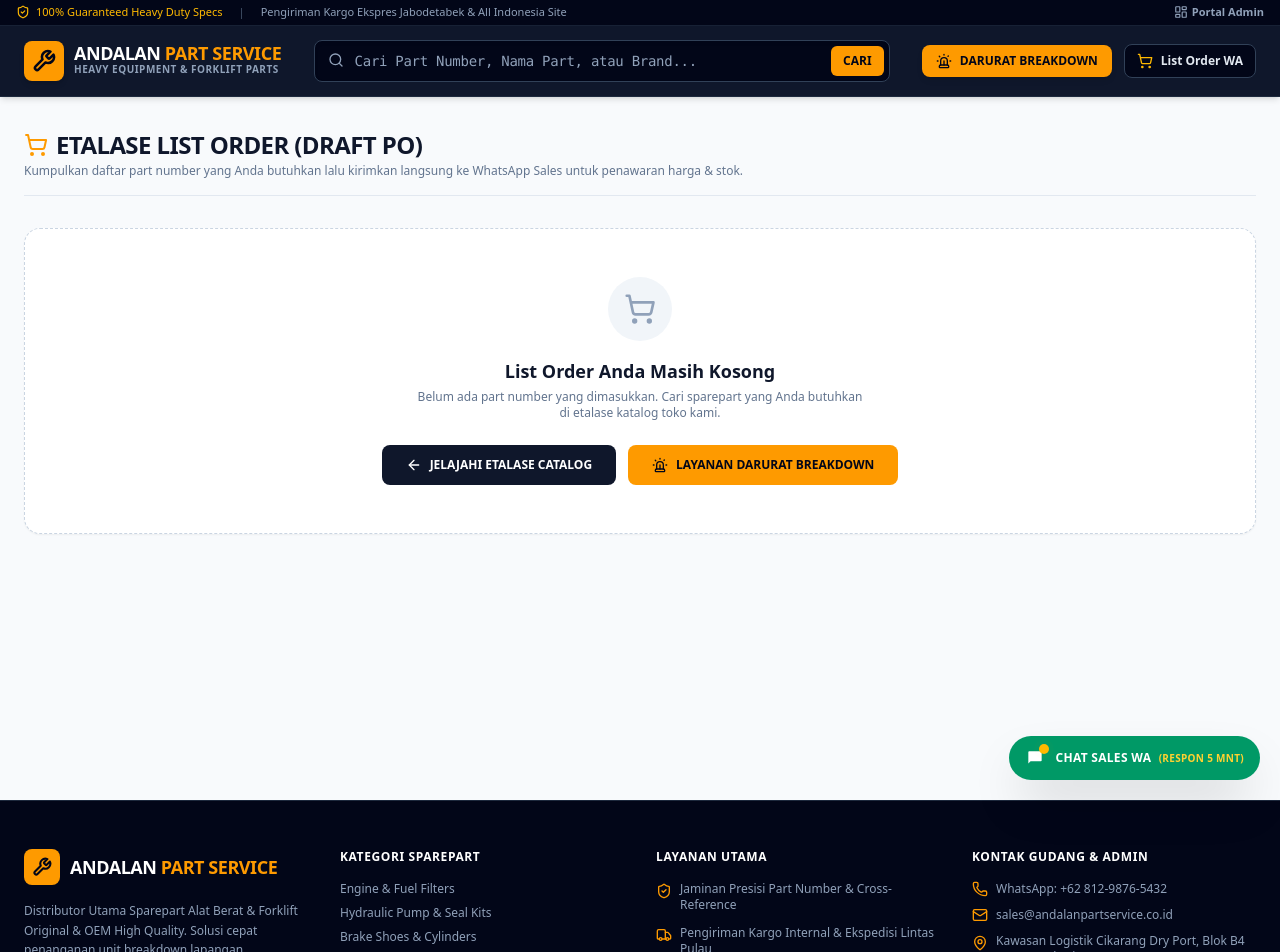
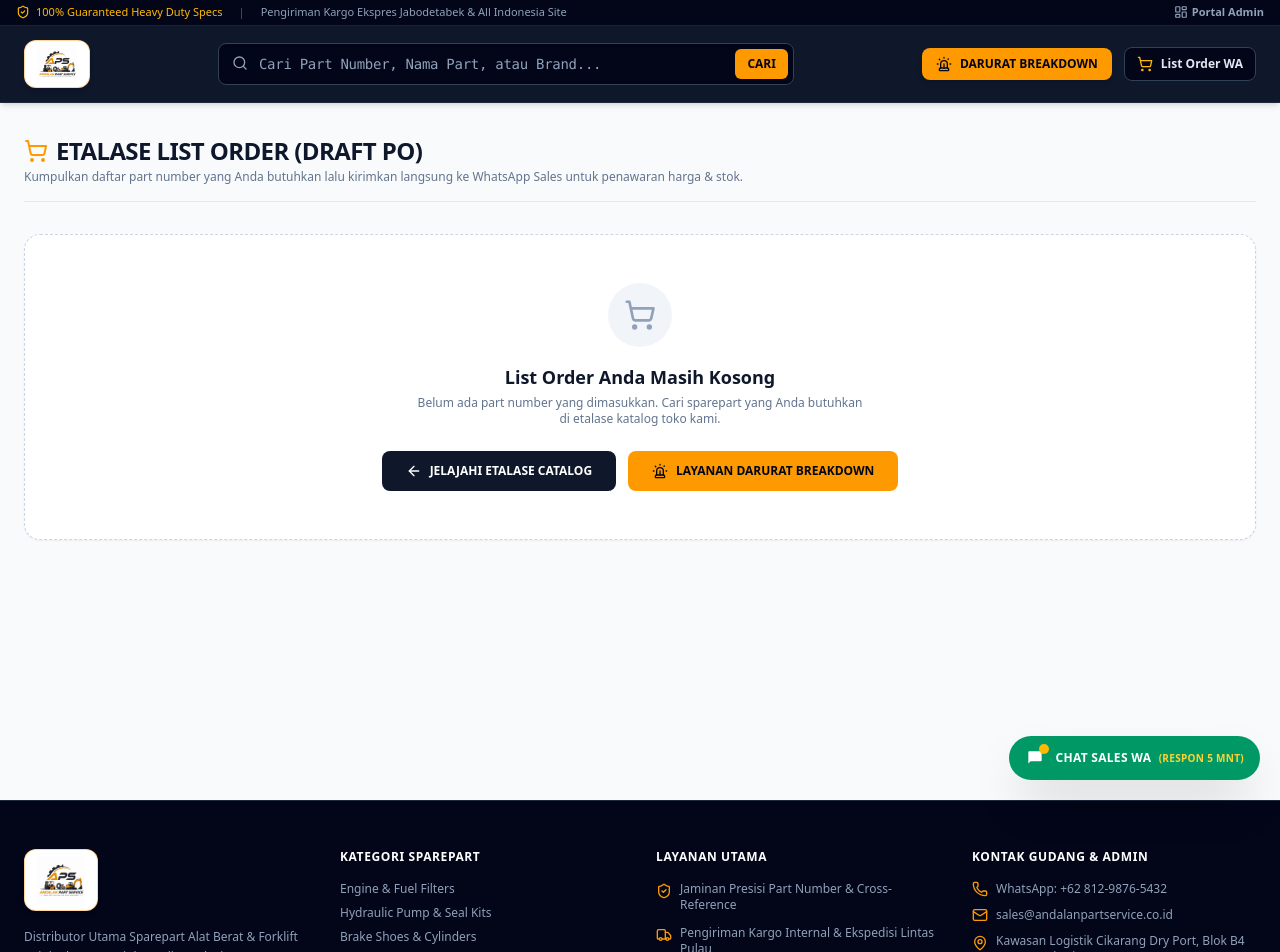
Before and after one commit to andalanpartservice-sketch/web-sparepart, a Next.js app: page /cart in a window 1280 px wide. Shown: the top 952 px of the page. Built offline with nearby package versions, Linux system fonts and the light colour scheme.

Commit message:
feat: replace text logo with official Andalan Part Service (APS) graphic logo

```diff
--- a/app/admin/layout.tsx
+++ b/app/admin/layout.tsx
@@ -1,6 +1,6 @@
 import React from 'react';
 import Link from 'next/link';
-import { Wrench, ShoppingBag, Siren, Package, Home } from 'lucide-react';
+import { ShoppingBag, Siren, Package, Home } from 'lucide-react';
 import { AdminAuthGuard } from '@/components/AdminAuthGuard';
 
 export default function AdminLayout({ children }: { children: React.ReactNode }) {
@@ -11,12 +11,17 @@
         <header className="sticky top-0 z-40 bg-slate-950 border-b border-slate-800 text-white shadow-md">
           <div className="mx-auto max-w-7xl px-4 sm:px-6 py-3.5 flex items-center justify-between">
             <div className="flex items-center gap-3">
-              <Link href="/admin" className="flex items-center gap-2">
-                <div className="flex h-9 w-9 items-center justify-center rounded-lg bg-amber-500 text-slate-950 font-black">
-                  <Wrench className="h-5 w-5 stroke-[2.5]" />
+              <Link href="/admin" className="flex items-center gap-2.5">
+                <div className="bg-white rounded-lg px-2.5 py-0.5 border border-amber-500/40 shadow-xs flex items-center h-10">
+                  {/* eslint-disable-next-html-element-suppression */}
+                  <img
+                    src="/logo.png"
+                    alt="Andalan Part Service Logo"
+                    className="h-8.5 w-auto object-contain"
+                  />
                 </div>
-                <span className="font-black uppercase tracking-tight text-sm sm:text-base text-white">
-                  ANDALAN <span className="text-amber-500">ADMIN</span>
+                <span className="font-black uppercase tracking-tight text-xs text-amber-400 bg-slate-900 px-2 py-1 rounded border border-slate-800">
+                  ADMIN PORTAL
                 </span>
               </Link>
               <span className="hidden sm:inline text-xs text-slate-500 font-bold border-l border-slate-800 pl-3">
--- a/components/Footer.tsx
+++ b/components/Footer.tsx
@@ -1,6 +1,6 @@
 import React from 'react';
 import Link from 'next/link';
-import { Wrench, Phone, Mail, MapPin, ShieldCheck, Truck, Clock } from 'lucide-react';
+import { Phone, Mail, MapPin, ShieldCheck, Truck, Clock } from 'lucide-react';
 
 export function Footer() {
   return (
@@ -10,12 +10,14 @@
           {/* Brand Col */}
           <div className="space-y-4 md:col-span-1">
             <div className="flex items-center gap-2.5">
-              <div className="flex h-9 w-9 items-center justify-center rounded-lg bg-amber-500 text-slate-950 font-black">
-                <Wrench className="h-5 w-5 stroke-[2.5]" />
+              <div className="bg-white rounded-xl px-3 py-1.5 border border-amber-500/40 shadow-md flex items-center">
+                {/* eslint-disable-next-html-element-suppression */}
+                <img
+                  src="/logo.png"
+                  alt="Andalan Part Service Logo"
+                  className="h-12 w-auto object-contain"
+                />
               </div>
-              <span className="font-black tracking-tight text-base sm:text-lg uppercase text-white">
-                ANDALAN <span className="text-amber-500">PART SERVICE</span>
-              </span>
             </div>
             <p className="text-xs text-slate-400 leading-relaxed">
               Distributor Utama Sparepart Alat Berat & Forklift Original & OEM High Quality. Solusi cepat penanganan unit breakdown lapangan.
--- a/components/Navbar.tsx
+++ b/components/Navbar.tsx
@@ -3,7 +3,7 @@
 import React, { useState } from 'react';
 import Link from 'next/link';
 import { useRouter } from 'next/navigation';
-import { Search, ShoppingCart, Siren, Wrench, ShieldCheck, LayoutDashboard } from 'lucide-react';
+import { Search, ShoppingCart, Siren, ShieldCheck, LayoutDashboard } from 'lucide-react';
 import { useCart } from '@/context/CartContext';
 import { EmergencyModal } from './EmergencyModal';
 
@@ -54,17 +54,14 @@
           <div className="sm:hidden space-y-2">
             {/* Top Row: Logo + Right Action Buttons */}
             <div className="flex items-center justify-between gap-2">
-              <Link href="/" className="flex items-center gap-2 shrink-0">
-                <div className="flex h-8 w-8 items-center justify-center rounded-lg bg-amber-500 text-slate-950 font-black shadow-md">
-                  <Wrench className="h-4 w-4 stroke-[2.5]" />
-                </div>
-                <div>
-                  <span className="block font-black tracking-tight text-sm leading-none uppercase text-white">
-                    ANDALAN <span className="text-amber-500">PART SERVICE</span>
-                  </span>
-                  <span className="block text-[8px] font-bold tracking-wider text-slate-400 uppercase">
-                    Sparepart Forklift & Alat Berat
-                  </span>
+              <Link href="/" className="flex items-center shrink-0">
+                <div className="bg-white rounded-lg px-2 py-0.5 border border-amber-500/40 shadow-xs flex items-center h-10">
+                  {/* eslint-disable-next-html-element-suppression */}
+                  <img
+                    src="/logo.png"
+                    alt="Andalan Part Service Logo"
+                    className="h-8.5 w-auto object-contain"
+                  />
                 </div>
               </Link>
 
@@ -117,17 +114,14 @@
           {/* Desktop Layout (1 Row) */}
           <div className="hidden sm:flex items-center justify-between gap-4">
             {/* Logo */}
-            <Link href="/" className="flex items-center gap-2.5 shrink-0 group">
-              <div className="flex h-10 w-10 items-center justify-center rounded-lg bg-amber-500 text-slate-950 font-black shadow-md group-hover:bg-amber-400 transition">
-                <Wrench className="h-6 w-6 stroke-[2.5]" />
-              </div>
-              <div>
-                <span className="block font-black tracking-tight text-base sm:text-lg leading-none uppercase text-white">
-                  ANDALAN <span className="text-amber-500">PART SERVICE</span>
-                </span>
-                <span className="block text-[9px] sm:text-[10px] font-bold tracking-wider text-slate-400 uppercase">
-                  Heavy Equipment & Forklift Parts
-                </span>
+            <Link href="/" className="flex items-center shrink-0 group">
+              <div className="bg-white rounded-xl px-3 py-1 border border-amber-500/40 shadow-md flex items-center h-12 hover:border-amber-400 transition">
+                {/* eslint-disable-next-html-element-suppression */}
+                <img
+                  src="/logo.png"
+                  alt="Andalan Part Service Logo"
+                  className="h-10 w-auto object-contain"
+                />
               </div>
             </Link>
 
```
Also changed, not shown: public/logo.png (added).
